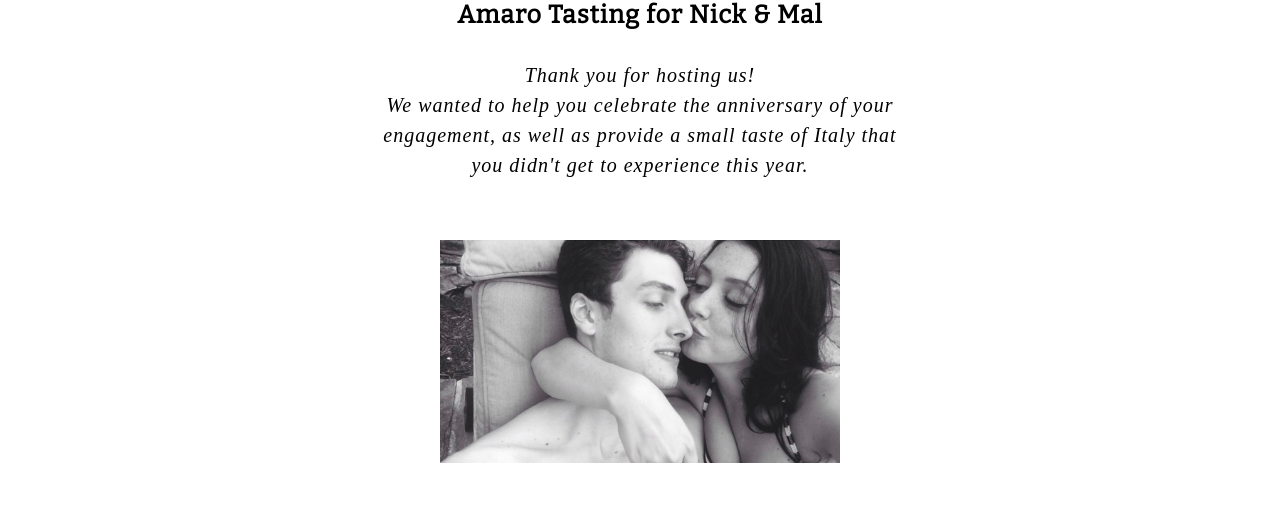
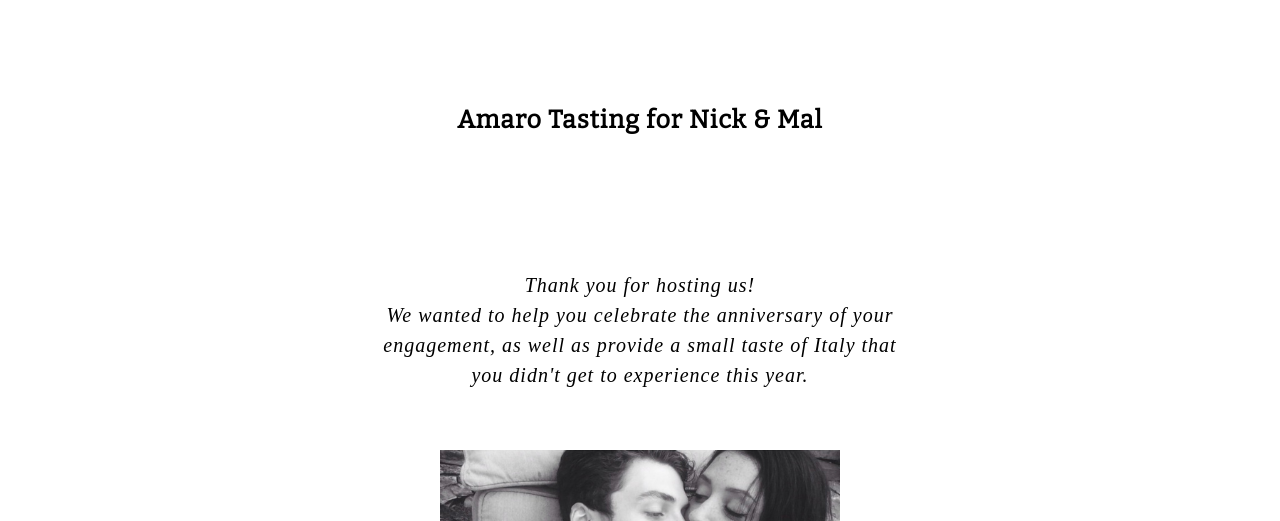
Before and after one commit to marykang09/amaro, a React (Create React App) app: page /nickandmal in a window 1280 px wide. Shown: the part 105-626 px from the top of the page. Built offline with nearby package versions, Linux system fonts and the light colour scheme.

Commit message:
padding bottom and top for nickandmal

```diff
--- a/src/App.css
+++ b/src/App.css
@@ -403,6 +403,7 @@ blockquote p::after {
 #nickandmal .tastingSection {
   padding-left: 150px;
   padding-right: 150px;
+  padding-bottom: 80px;
 }
 
 #nickandmal hr {
@@ -432,7 +433,7 @@ blockquote p::after {
   margin: auto;
   width: 65%;
   text-align: center;
-  padding-top: 0.1px;
+  padding-top: 105px;
   line-height: 30px;
   /* padding-left: 60px;
   padding-right: 60px; */
--- a/src/Components/NickandMal.js
+++ b/src/Components/NickandMal.js
@@ -52,7 +52,7 @@ class NickandMal extends Component {
 
                 <br></br>
                 <hr></hr>
-
+                <br></br>
                 <button id="scroll" onClick={scrollToTop}> BACK TO TOP </button>
             </section>
         )
```
